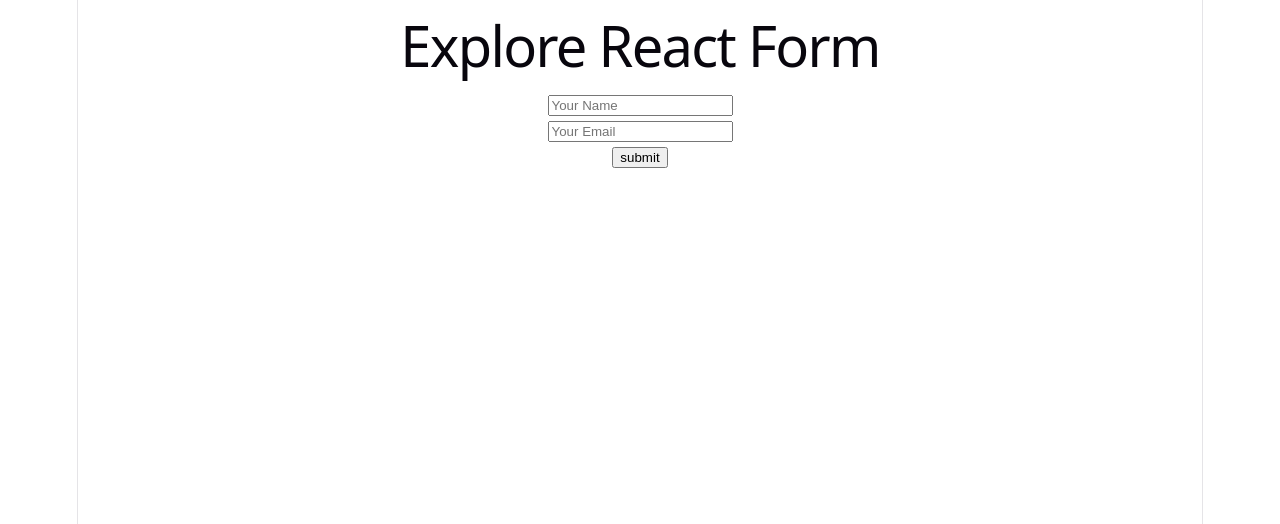
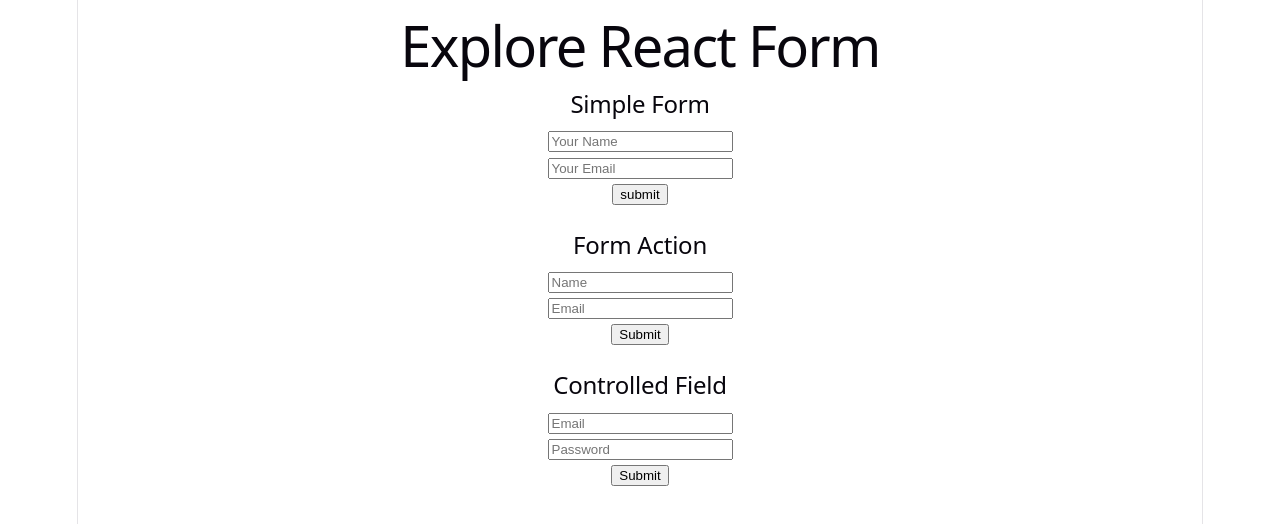
Before and after one commit to kazij317-code/explore-react-form, a React (Vite) app: page / in a window 1280 px wide. Shown: the top 524 px of the page. Built offline with nearby package versions, Linux system fonts and the light colour scheme.

Commit message:
controlled field

```diff
--- a/src/App.jsx
+++ b/src/App.jsx
@@ -1,6 +1,45 @@
-// -------------------------------Start: 38_1 ---------------------------------------
-// (1) st Clear inside content
+// // -------------------------------Start: 38_1 ---------------------------------------
+// // (1) st Clear inside content
+// import './App.css'
+// import SimpleForm from './components/SimpleForm/SimpleForm'
+
+// function App() {
+
+
+//   return (
+//     <>
+//           <h1>Explore React Form</h1>
+//           {/* (3) <SimpleForm+enter. then in SimpleForm.jsx file*/}
+//           <SimpleForm></SimpleForm>
+//     </>
+//   )
+// }
+
+// export default App
+// // (1) en Clear inside content. then create SimpleForm.jsx file creating SimpleForm folder creating components folder
+// // -----------------------
+// // Practice:
+// // import './App.css'
+
+// // function App() {
+
+
+// //   return (
+// //     <>
+// //           <h1>Get started</h1>
+// //           <SimpleForm></SimpleForm>
+// //     </>
+// //   )
+// // }
+
+// // export default App
+
+// // -------------------------------End:38_1-(1) to () --------------------------------
+// -------------------------------Start: 38_2 ---------------------------------------
+
 import './App.css'
+import ControlledField from './components/ControlledField/ControlledField'
+import FormAction from './components/FormAction/FormAction'
 import SimpleForm from './components/SimpleForm/SimpleForm'
 
 function App() {
@@ -8,15 +47,33 @@ function App() {
 
   return (
     <>
+          {/* <h1>Explore React Form</h1> */}
+          {/* <SimpleForm></SimpleForm> */}
+          {/* (2) commit <SimpleForm and <FormAction+enter */}
+          {/* <FormAction></FormAction> */}
+          {/* (2)en then in FormAction.jsc file */}
+          {/* (12)st commit <FormAction and <ControlledFiled+enter */}
+          {/* <ControlledField></ControlledField> */}
+          {/* (12)en then in ControlledField.jsx file */}
+
+          {/* extra from me */}
           <h1>Explore React Form</h1>
-          {/* (3) <SimpleForm+enter. then in SimpleForm.jsx file*/}
+          <h2>Simple Form</h2>
           <SimpleForm></SimpleForm>
+          <br />
+          <h2>Form Action</h2>
+          <FormAction></FormAction>
+          <br />
+          <h2>Controlled Field</h2>
+          <ControlledField></ControlledField>
+           {/* extra from me */}
+
     </>
   )
 }
 
 export default App
-// (1) en Clear inside content. then create SimpleForm.jsx file creating SimpleForm folder creating components folder
+
 // -----------------------
 // Practice:
 // import './App.css'
@@ -27,11 +84,13 @@ export default App
 //   return (
 //     <>
 //           <h1>Get started</h1>
-//           <SimpleForm></SimpleForm>
+//           {/* <SimpleForm></SimpleForm> */}
+//           {/* <FormAction></FormAction> */}
+//           <ControlledField></ControlledField>
 //     </>
 //   )
 // }
 
 // export default App
 
-// -------------------------------End:38_1-(1) to () --------------------------------
+// -------------------------------End:38_2-(1) to () --------------------------------
--- a/src/__get_form_data.js
+++ b/src/__get_form_data.js
@@ -1,3 +1,5 @@
 /**
- * 1. e.target.[name of the input field].value
+ * 1. e.target.[name of the input field].value/then create FormActin.jsx file creating FormAction folder in components folder
+ *
+ * 2. use form action and formData in the action handler. formData.get('name of the input field')
  * */
--- /dev/null
+++ b/src/components/ControlledField/ControlledField.jsx
@@ -0,0 +1,96 @@
+// -------------------------------Start: 38_2 ---------------------------------------
+// (11)st rsc+enter
+import React, { useState } from 'react';
+
+const ControlledField = () => {
+    // (21)useState+enter
+    // const [password, setPassword] = useState('')
+    // (23)commit (21)
+    // const [password, setPassword] = useState('secret')
+    // (30)commit previous
+    const [password, setPassword] = useState('')
+    // (14)st
+    const handleSubmit = (e) =>{
+        // (18)st
+        e.preventDefault();
+        // console.log('submitted');
+        // (18)en
+    }
+    // (14)en
+    // (27)st
+    const handlePasswordOnChange = e =>{
+
+        // console.log(e.target);
+        // (29) commit previous
+        console.log(e.target.value);
+
+
+    }
+    // (27)st
+
+
+    return (
+        <div>
+            {/* (13)st */}
+            {/* (15)onSubmit={handleSubmit} */}
+            <form onSubmit={handleSubmit}>
+                {/* (16) required delete*/}
+                {/* (19) required active*/}
+                <input type="email" name="email" id="" placeholder='Email' required/>
+                <br />
+                 {/* (17) required delete*/}
+                 {/* (20) required active*/}
+                 {/* (22) placeholder="Password"
+                 value={} */}
+                 {/* (24) value={password} */}
+                 {/* (25) value={password} convert to defaultValue={password} */}
+                 {/* (26) onChange={} */}
+                 {/* (28) onChange={handlePasswordOnChange} */}
+                <input type="password" name="password" id="" placeholder="Password" onChange={handlePasswordOnChange} defaultValue={password} required/>
+                <br />
+                <input type="submit" value="Submit" />
+            </form>
+            {/* (13)st */}
+
+
+        </div>
+    );
+};
+
+export default ControlledField;
+// (11)st then in App.jsx file
+// ------------------------------
+// Practice:
+// import React from 'react';
+
+// const ControlledField = () => {
+
+//     const [password, setPassword] = useState('')
+
+//     const handleSubmit = (e) =>{
+//         e.preventDefault();
+//         console.log('submitted');
+//     }
+//     const handlePasswordOnChange = e =>{
+//         console.log(e.target.value);
+//     }
+
+
+//     return (
+//         <div>
+//             <form onSubmit={handleSubmit}>
+//                 <input type="email" name="email" id="" placeholder='Email' required />
+//                 <br />
+//                 <input type="password" name="password" id="" placeholder='password' onChange={handlePasswordOnChange} defaultValue={password} required />
+//                 <br />
+//                 <input type="submit" value="Submit" />
+//             </form>
+
+//         </div>
+//     );
+// };
+
+// export default ControlledField;
+
+
+// -------------------------------End:38_2-(1) to () --------------------------------
--- /dev/null
+++ b/src/components/FormAction/FormAction.jsx
@@ -0,0 +1,67 @@
+// -------------------------------Start: 38_2 ---------------------------------------
+// (1)st rsc+enter
+import React from 'react';
+
+const FormAction = () => {
+    // (4)st
+    const handleFormAction = (formData) =>{
+
+        // console.log(formData);
+        // (9) commit previous
+        console.log(formData.get('name'));
+        // (10) st
+        console.log(formData.get('email'));
+        // (10) en then in __get_form_data.js file and then create ControlledField.jsx file creating ControlledField folder in components folder
+
+    }
+    // (4)en
+
+    return (
+        <div>
+            {/* (3)st */}
+            {/* (5) action={handleFormAction} */}
+            <form action={handleFormAction}>
+                {/* (7) name='name'*/}
+                <input type="text" name='name' placeholder='Name' />
+                <br />
+                {/* (8) name='email' */}
+                <input type="email" name='email' placeholder='Email' />
+                {/* (6)st */}
+                <br />
+                <input type="submit" value="Submit" />
+                {/* (6)en */}
+            </form>
+            {/* (3)en */}
+        </div>
+    );
+};
+
+export default FormAction;
+
+// (1)en then App.jsx file
+// --------------------------
+// Practice:
+// import React from 'react';
+
+// const FormAction = () => {
+//     const handleFormAction = (formData) =>{
+//         console.log(formData.get('name'));
+//         console.log(formData.get('email'));
+//     }
+
+//     return (
+//         <div>
+//             <form action={handleFormAction}>
+//                 <input type="text" name='name' placeholder='Name' />
+//                 <br />
+//                 <input type="email" name='email' placeholder='Email' />
+//                 <br />
+//                 <input type="submit" value="Submit" />
+//             </form>
+//         </div>
+//     );
+// };
+
+// export default FormAction;
+
+// -------------------------------End:38_2-(1) to () --------------------------------
```
